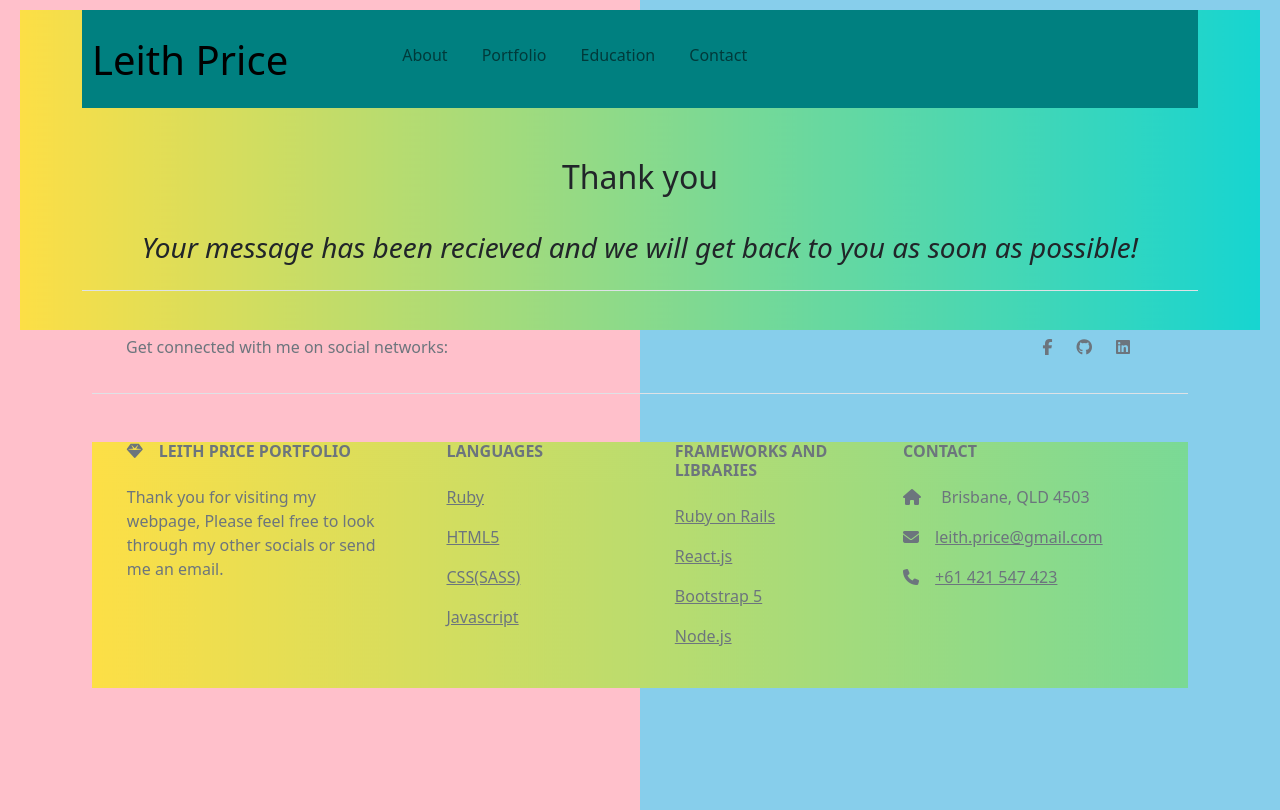
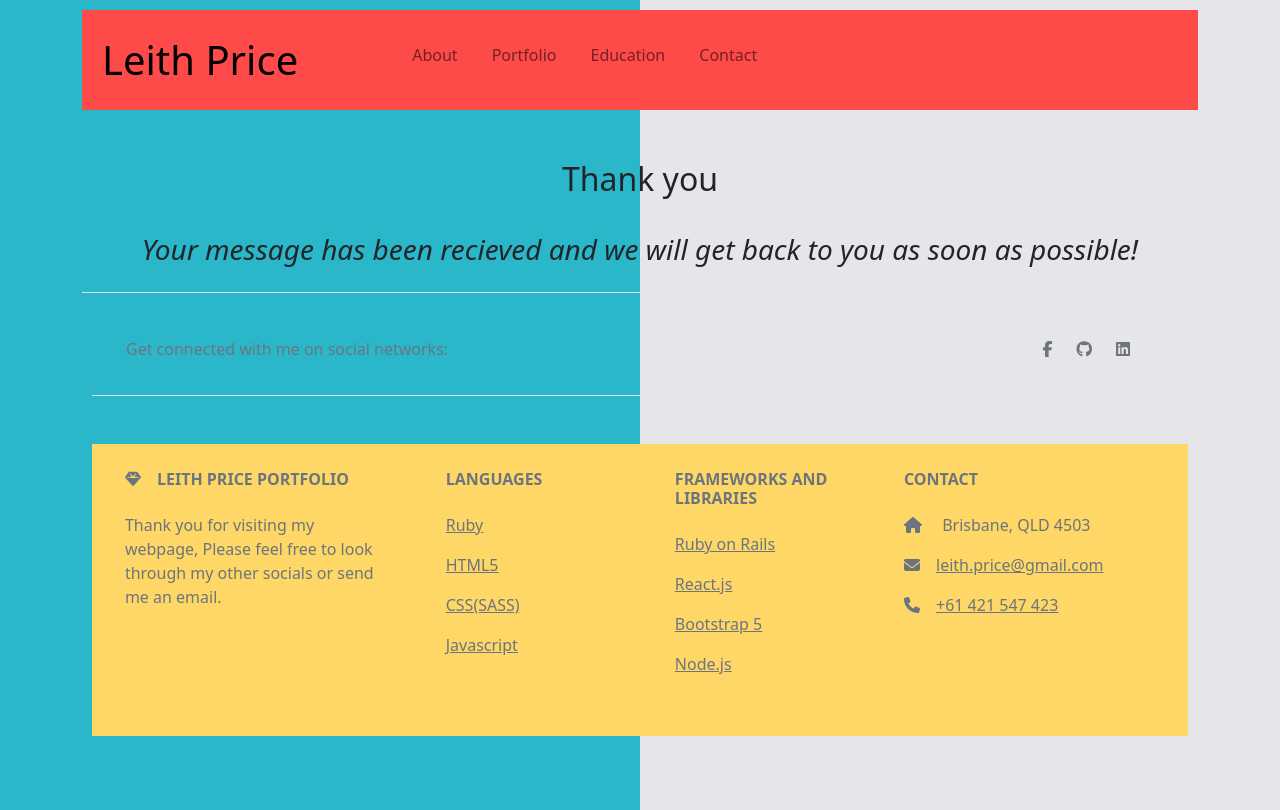
Before and after one commit to LeithPrice/leith_portfolio_page, a React (Create React App) app: page /confirmation in a window 1280 px wide. Built offline with nearby package versions, Linux system fonts and the light colour scheme.

Commit message:
completed all colours

```diff
--- a/src/components/App.js
+++ b/src/components/App.js
@@ -10,7 +10,7 @@ import "bootstrap/dist/css/bootstrap.min.css";
 import { Container } from "react-bootstrap";
 import NavBar from "./NavBar";
 import { Routes, Route } from "react-router-dom";
-import Image3 from "../Images/cool-background.png";
+
 import "./app.css";
 
 import EmailSuccess from "./ContactSucess";
@@ -36,13 +36,8 @@ const sections = [
 
 function App() {
   return (
-    <div
-      style={{
-        backgroundImage: "url(" + Image3 + ")",
-        backgroundRepeat: "no-repeat",
-        backgroundSize: "100% 40vh",
-      }}
-    >
+
+    <div>
       <Container>
         <NavBar title="Leith Price" sections={sections}></NavBar>
       </Container>
--- a/src/components/Footer.jsx
+++ b/src/components/Footer.jsx
@@ -1,14 +1,7 @@
 import React from "react";
-import Image3 from "../Images/cool-background.png";
 
-function Copyright() {
-  return (
-    <h3 variant="body2" color={"purple"} align="center">
-      {"Copyright © Leith Price "}
-      {new Date().getFullYear()}
-    </h3>
-  );
-}
+
+
 
 const Footer = (props) => {
   return (
@@ -48,7 +41,7 @@ const Footer = (props) => {
         </section>
 
         <section className="">
-          <div className="container text-center text-md-start mt-5" style={{ backgroundImage: "url(" + Image3 + ")",}}>
+          <div className="container text-center text-md-start mt-5" style={{ padding:"10px", backgroundColor: "#fed766"}}>
             <div className="row mt-3">
               <div className="col-md-3 col-lg-4 col-xl-3 mx-auto mb-4">
                 <h6 className="text-uppercase fw-bold mb-4">
@@ -172,18 +165,7 @@ const Footer = (props) => {
           </div>
         </section>
 
-        {/* <div
-          className="text-center p-4"
-          style={{ backgroundColor: "rgba(0, 0, 0, 0.1)" }}
-        >
-          <Copyright />
-          <a
-            className="text-reset fw-bold"
-            href="https://leithpriceV2.netlify.app/"
-          >
-            leithpriceV2.netlify.app
-          </a>
-        </div> */}
+
       </footer>
     </div>
   );
--- a/src/components/NavBar.jsx
+++ b/src/components/NavBar.jsx
@@ -10,7 +10,7 @@ function NavBar(props) {
       <Navbar
         variant={"light"}
         expand="lg"
-        style={{ justifyContent: "space-between", backgroundColor: "teal", paddingTop: "10px"}}
+        style={{ justifyContent: "space-between", backgroundColor: "#fe4a49", padding: "10px"}}
       >
         <Navbar.Brand href="/" style={{ padding: "10px", color: "Black", fontSize: "40px" }}>
           {title}
--- a/src/components/app.css
+++ b/src/components/app.css
@@ -7,9 +7,9 @@ body{
     height: 100vh;
     background: linear-gradient(
         to right,
-        pink 0%,
-        pink 50%,
-        skyblue 50%,
-        skyblue 100%
+        #2ab7ca 0%,
+        #2ab7ca 50%,
+        #e6e6ea 50%,
+        #e6e6ea 100%
     )
 }
```
